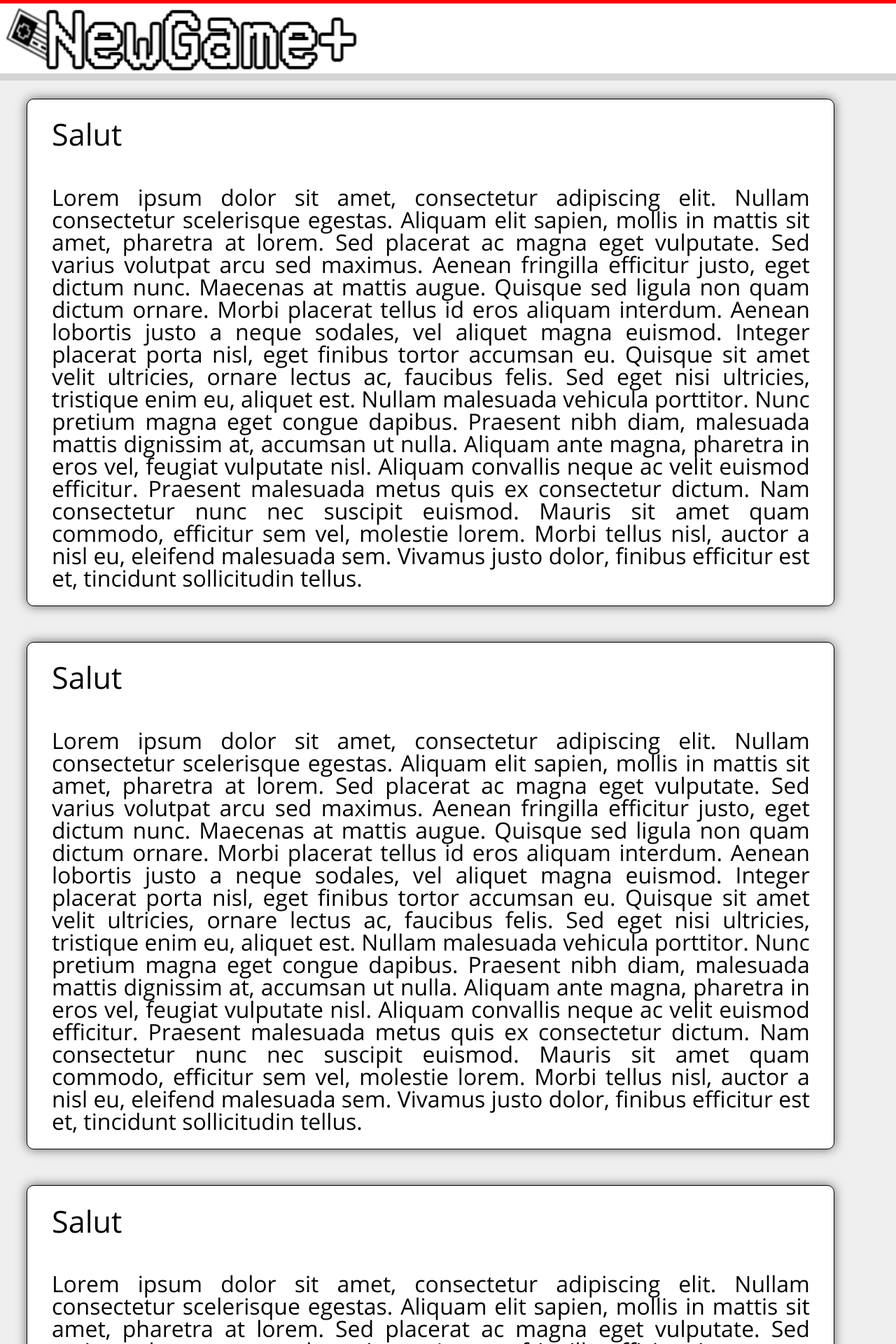
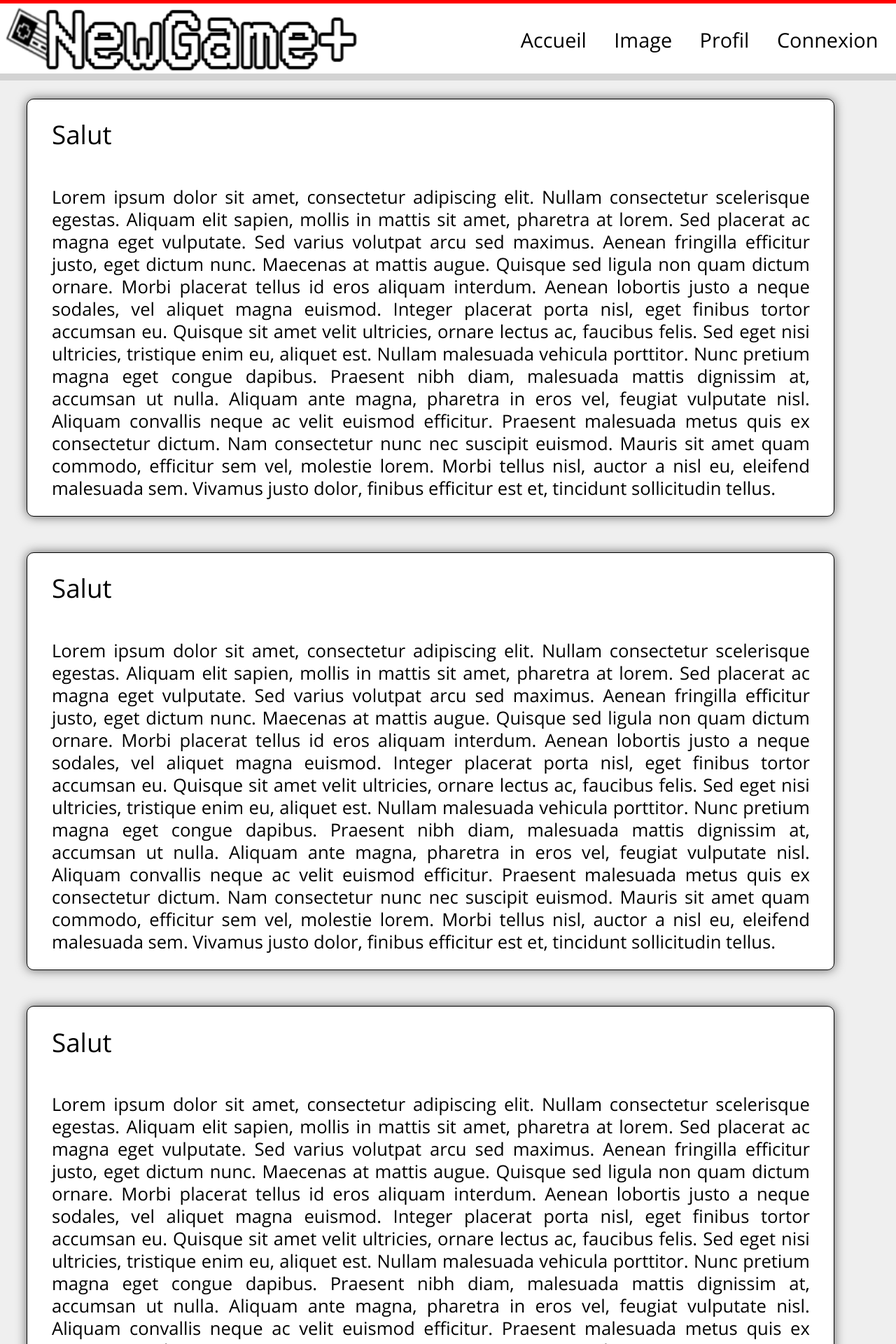
Before and after one commit to FlorianDesjouis/NewGame-.dev2018-my_blog, a PHP site: page /view/home.php in a window 1280 px wide. Shown: the top 1920 px of the page at 70% size. Run offline with PHP 8.4, Linux system fonts and the light colour scheme; a stand-in replaces the project's code that opens the database connection.

Commit message:
1025p update

```diff
--- a/php/mvc/public/css/style.css
+++ b/php/mvc/public/css/style.css
@@ -262,20 +262,18 @@ a.article {
 @media screen and (min-width: 1025px) {
 
     /*    1025p Desktop Version    */
-
-    /*  HEADER  */
-
+    /*    HEADER    */
     .blockLogo {
         height: auto;
         margin: 0 5% 5% 0;
     }
 
-    .blockLogo img{
+    .blockLogo img {
         height: 100px;
 
     }
 
-    .headerIcon{
+    .headerIcon {
         display: none;
     }
 
@@ -287,29 +285,48 @@ a.article {
         display: none;
     }
 
-    /*Le menu est pour le moment laissé sur la droite, en attendant les élèments que l'on souhaite rajouter sur la page*/
+    .desktopMenu {
+        display: inline-block;
+        font-size: 1.8rem;
+        float: right;
+        margin-top: 3%;
+        margin-right: 2%;
+        word-spacing: 2rem;
+    }
 
-    /*---SECTION---*/
+    .desktopMenu a {
+        text-decoration: none;
+        color: black;
+    }
+    .desktopMenu a:hover {
+        text-decoration: none;
+        color: grey;
+    }
+
+    /*    SECTION    */
     .title {
         display: inline-block;
         margin: 3% 3% 3% 3%;
-        font-size: 2.7rem;
+        font-size: 2.3rem;
     }
 
     .article {
         display: inline-block;
+        text-align: justify;
+        font-size: 1.6rem;
+        line-height: 2.0rem;
         width: 90%;
         margin: 2% 3% 2% 3%;
-        font-size: 2.0rem;
-        line-height: 2.0rem;
-        text-align: justify;
     }
 
     .blockText {
         margin: 2% 3% 2% 3%;
     }
-    .desktopMenu {
-        display: none;
+
+    .footer {
+        font-size: 1.5rem;
+        height: 30px;
+        margin: 3% 1% 1% 0;
     }
 }
 @media screen and (min-width: 1441px) {
```
